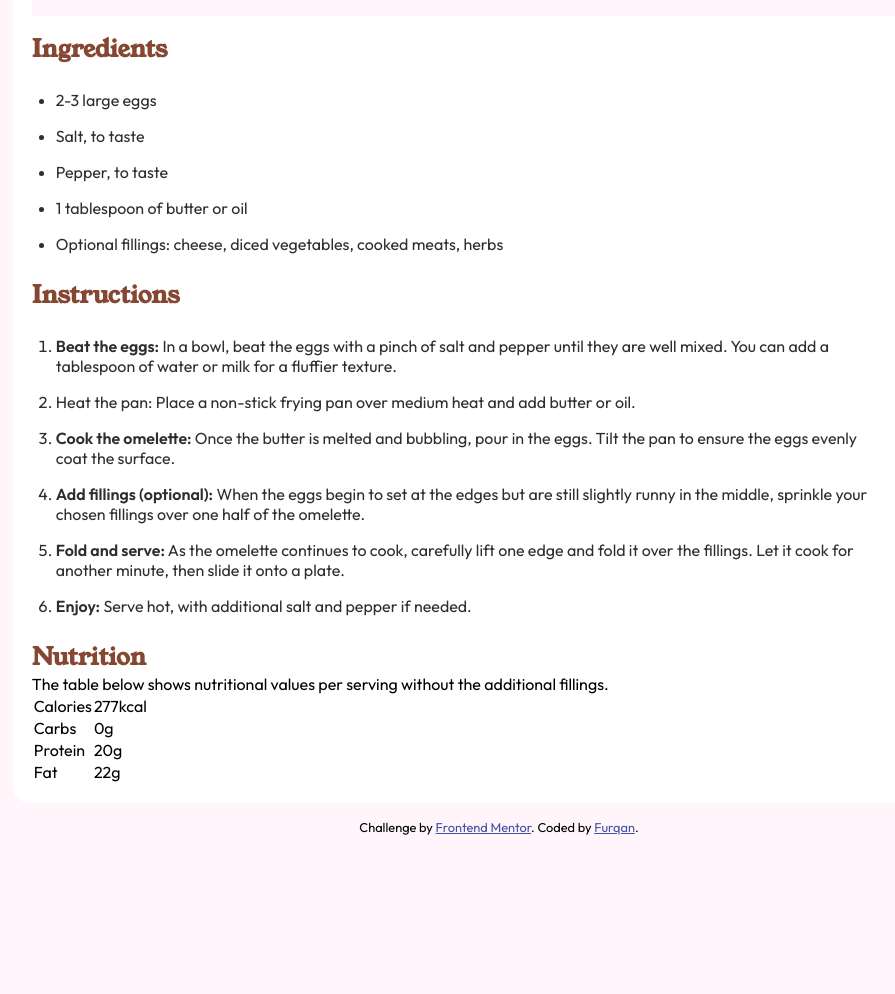
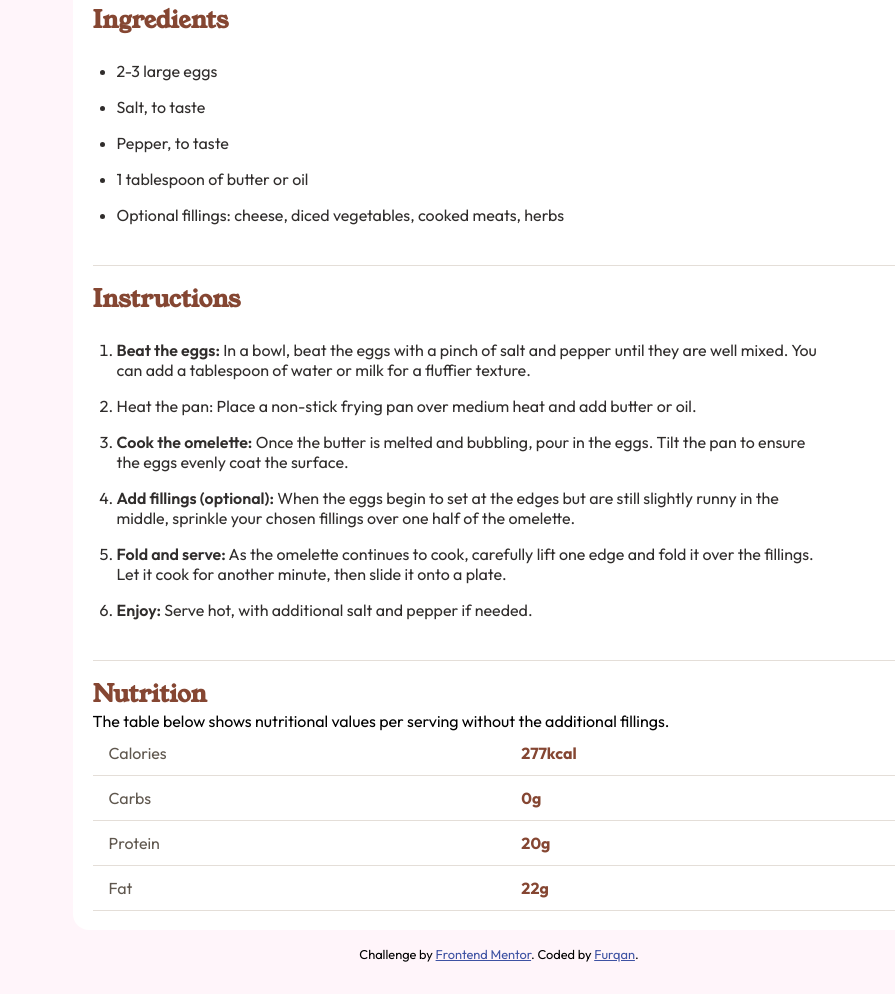
Before and after one commit to furqan7m3-ops/recipe-page-main-html-css, a plain HTML site: page index.html in a window 1280 px wide. Shown: the part 787-1781 px from the top of the page, without its empty margins (141-1036 px from the left). Before the commit the page ends 1654 px from the top, so only its background shows below. Drawn offline with Linux system fonts and the light colour scheme.

Commit message:
Added to final styling i.e:tables and horzontal lines etc

```diff
--- a/CSS/style.css
+++ b/CSS/style.css
@@ -15,7 +15,21 @@
     --text-color-dark: hsl(24, 5%, 18%);
     --title-font: "Young Serif", serif;
     --text-font: "Outfit", sans-serif;
+    --line-color:hsl(30, 18%, 87%);
+    font-size: 13px;
 }
+
+
+
+hr{
+    display: block;
+    border:0;
+    background-color: var(--line-color);
+    width: 100%;
+    height:1px;
+    margin-block: 1rem;
+}
+
 
 body{
     font-family: var(--text-font);
@@ -35,7 +49,9 @@ body{
 }
 
 .recipe-description{
+    margin-top: 1rem;
     margin-bottom: 1.4rem;
+    line-height: 1.6;
 }
 
 .recipe-section--prep{
@@ -62,6 +78,7 @@ body{
 .section-title--prep{
     color: var(--heading-color-dark);
     font-family: var(--text-font);
+    font-weight: 600;
 }
 
 .recipe-section--prep > ul{
@@ -89,18 +106,45 @@ body{
     margin-top:1rem;
 }
 
+table {
+  border-collapse: collapse; /* ensures borders don't double up */
+  width: 100%;
+}
+
+th, td {
+  border: none;
+  border-bottom: 1px solid var(--line-color);
+  padding: 0.75rem 1rem;
+  text-align: left;
+}
+
+td:first-child{
+    color:var(--text-color-light);
+}
+
+td:last-child{
+    color: var(--heading-color);
+    font-weight: 700;
+}
+
+
+
 .attribution { font-size: 0.8rem; text-align: center; }
 .attribution a { color: hsl(228, 45%, 44%); }
 
 
 @media screen and (min-width: 768px) {
+    :root{
+        font-size: 16px;
+    }
+
     body{
         background-color: var(--bg-color);
         padding:2rem;
     }
 
     .recipe-article{
-        max-width: 80%;
+        max-width: 70%;
         background-color: white;
         margin-inline: auto;
         border-radius: 1rem;
--- a/index.html
+++ b/index.html
@@ -52,6 +52,7 @@
 
         </section>
 
+        <hr>
         <section class="recipe-section">
           <h2 class="section-title">Instructions</h2>
 
@@ -89,6 +90,8 @@
           </ol>
 
         </section>
+
+        <hr>
 
         <section class="recipe-section">
           <h2 class="section-title">Nutrition</h2>
```
